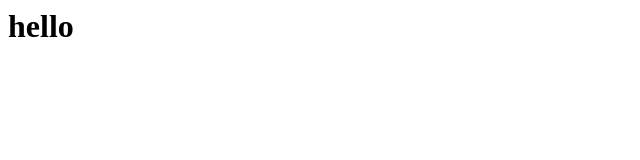
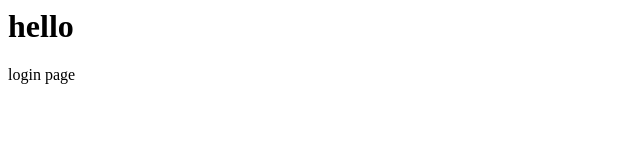
Before and after one commit to ruchiyadav-bit/ruchi-project, a plain HTML site: page index.html in a window 1280 px wide. Shown: the full height of the page, 0-640 px from the left. Drawn offline with Linux system fonts and the light colour scheme.

Commit message:
Add login page placeholder

```diff
--- a/index.html
+++ b/index.html
@@ -1 +1,2 @@
 <h1> hello</h1>
+<p> login page </p>
```
